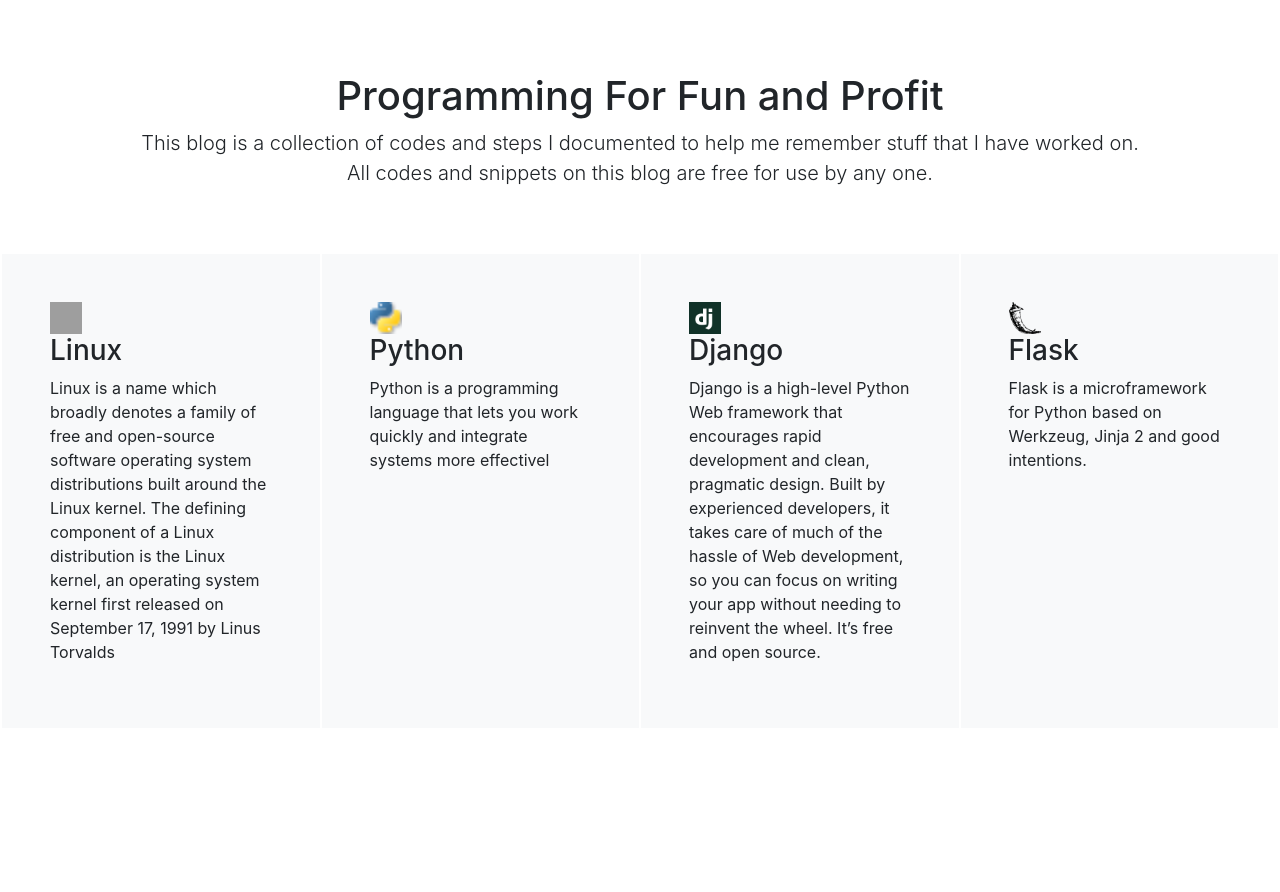
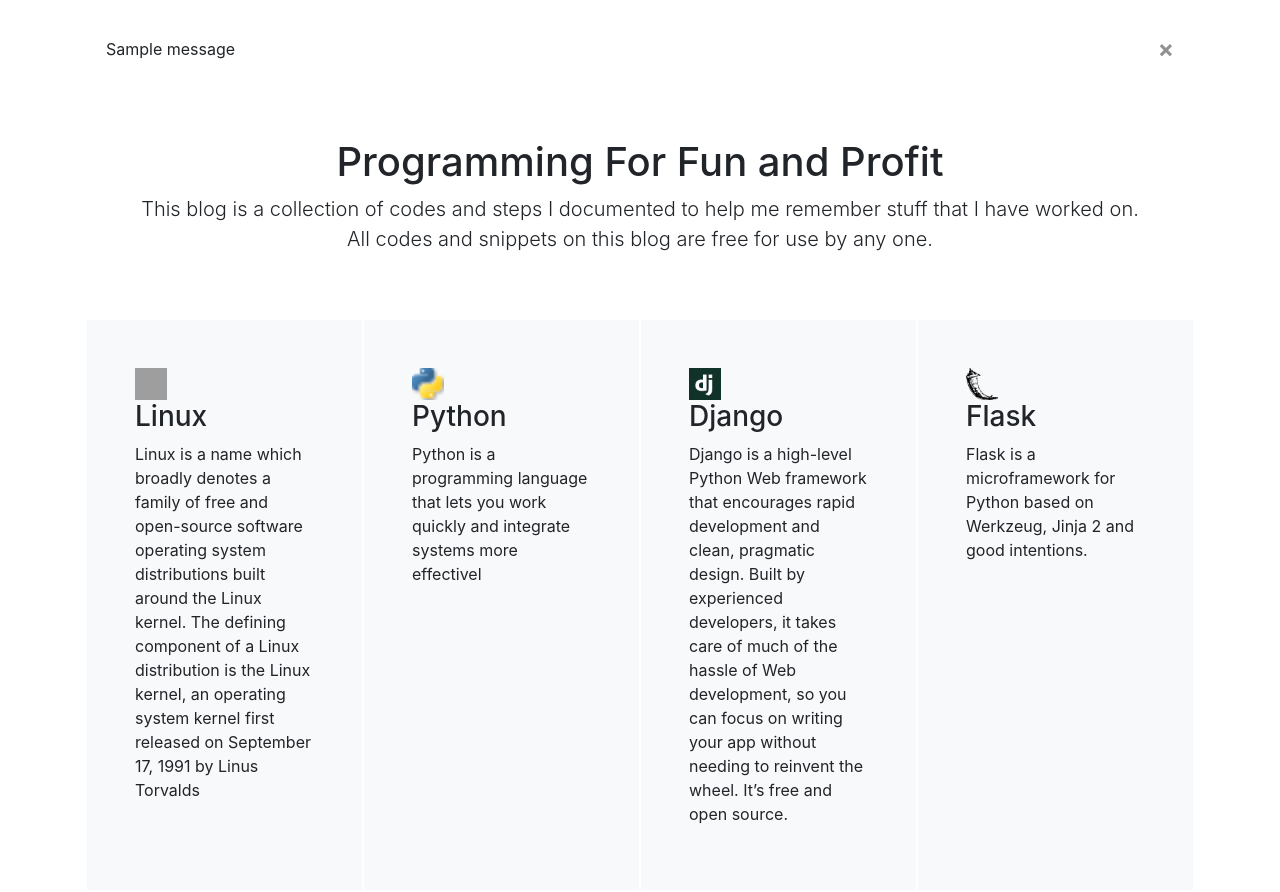
Before and after one commit to abiolarasheed/django-tinyblog, a Django app: page / in a window 1280 px wide. Shown: the part 56-948 px from the top of the page. Before the commit the page ends 718 px from the top, so only its background shows below. Run offline with Django 3.2, Linux system fonts and the light colour scheme; tables that the repository leaves empty hold one stand-in row (values such as "Sample post"); one stand-in notice (Sample message) is shown; some libraries are stand-ins or nearby versions; grey boxes are pictures that could not be loaded.

Commit message:
Updated all templates

```diff
--- a/blog/templates/base.html
+++ b/blog/templates/base.html
@@ -51,7 +51,11 @@
         </ul>
       </div>
     </nav>
-    {% block content %}{% endblock %}
+    <div class="container">
+        {% include 'messages.html' %}
+        {% block content %}
+        {% endblock %}
+      </div>
     <script src="https://code.jquery.com/jquery-3.2.1.slim.min.js" integrity="sha384-KJ3o2DKtIkvYIK3UENzmM7KCkRr/rE9/Qpg6aAZGJwFDMVNA/GpGFF93hXpG5KkN" crossorigin="anonymous"></script>
     <script src="https://ajax.googleapis.com/ajax/libs/jquery/3.2.1/jquery.min.js"></script>
     <script src="https://cdnjs.cloudflare.com/ajax/libs/popper.js/1.12.3/umd/popper.min.js" integrity="sha384-vFJXuSJphROIrBnz7yo7oB41mKfc8JzQZiCq4NCceLEaO4IHwicKwpJf9c9IpFgh" crossorigin="anonymous"></script>
--- /dev/null
+++ b/blog/templates/messages.html
@@ -0,0 +1,8 @@
+{% for message in messages %}
+  <div class="alert {{ message.tags }} alert-dismissible" role="alert">
+    <button type="button" class="close" data-dismiss="alert" aria-label="Close">
+      <span aria-hidden="true">&times;</span>
+    </button>
+    {{ message }}
+  </div>
+{% endfor %}
```
Also changed, not shown: blog/templates/dashboard_entry_list.html (+6 -2 lines).
